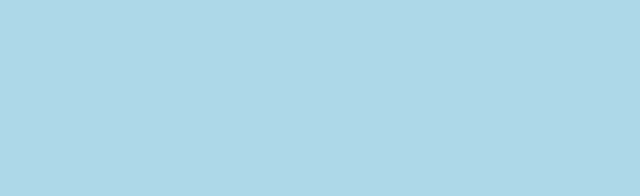
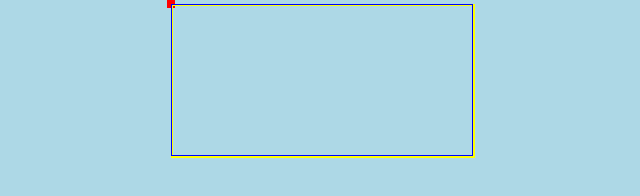
Before and after one commit to DonTri/AR-Project_1, a plain HTML site: page index.html in a window 1280 px wide. Shown: the whole page, without its empty margins (33-673 px from the left). Drawn offline with Linux system fonts and the light colour scheme.

Commit message:
no message

```diff
--- a/index.html
+++ b/index.html
@@ -11,9 +11,10 @@
 
 <!-- ******************************  Body  ******************************* -->
 <body>
-	<canvas id="canvas"></canvas>
-	<video autoplay id="video"></video>
-
+	<div id='container'>
+		<canvas id="canvas"></canvas>
+		<video autoplay id="video"></video>
+	</div>
 
 
 	<!-- **************************  scripts  **************************** -->
--- a/scripts/main.js
+++ b/scripts/main.js
@@ -1,7 +1,5 @@
 var stream, video;
 var canvas = document.getElementById('canvas');
-
-
 
 
 if (hasUserMedia()) {
@@ -12,37 +10,35 @@ if (hasUserMedia()) {
     navigator.getUserMedia({
         video: true,
         audio: false
-    }, function(stream) {
+    }, function (stream) {
         video = document.querySelector('video');
 
         //strech the video
-        //video.width = 320;
 
-        video.setAttribute('height', window.innerHeight);
-
-        video.oncanplay = function() {
+        video.oncanplay = function () {
             //set the size of the canvas same as video's
 
-            video.width = 100;
+            video.style.height = window.innerHeight + 'px';
             canvas.width = video.videoWidth;
-            canvas.style.width = video.width;
-            console.log(video.width);
-  			console.log(video.videoWidth);
+            canvas.height = video.videoHeight;
+            canvas.style.height = window.innerHeight + 'px';
+            canvas.style.width = (canvas.width / canvas.height) * window.innerHeight + 'px';
 
+            document.getElementById('container').style.height = window.innerHeight + 'px';
+            document.getElementById('container').style.width = (canvas.width / canvas.height) * window.innerHeight + 'px';
         }
 
         /*//set the size of the canvas same as video's
         canvas.setAttribute('height', video.height);
         canvas.width = video.width + 'px';*/
 
-        setVideosPosition();
-        setCanvasPosition();
-
+        // setVideosPosition();
+        // setCanvasPosition();
         //inserting our stream to the video tag
         video.srcObject = stream; //doing the same as the command infront: video.src = window.URL.createObjectURL(stream);
 
 
-    }, function(err) {});
+    }, function (err) {});
 
 } else {
     alert("WebRTC is not supported");
@@ -56,7 +52,6 @@ function hasUserMedia() {
     return !!(navigator.getUserMedia || navigator.webkitGetUserMedia ||
         navigator.mozGetUserMedia);
 }
-
 
 
 //set videos position in the middle of the window
@@ -76,8 +71,6 @@ function setCanvasPosition() {
 }
 
 
-
-
 //************************* BUTTONS *************************//
 /*btnGetAudioTracks.addEventListener("click", function() {
     console.log("getAudioTracks");
--- a/styles/app.css
+++ b/styles/app.css
@@ -3,24 +3,26 @@ body{
 	background-color: lightblue;
 }
 
-
+#container{
+	left : 200px;
+	position: fixed;
+	border: 4px solid red;
+}
 
 #canvas {
-	position:relative;
-	z-index: 1;
-	width: 480;
-	height: 100;
-
+	position:absolute;
+	z-index:10;
+	left: 0px;
+	top: 0px;
+	border: 1px solid blue;
 }
 
 #video {
-	position: fixed;
-	/*top:50px;
-    bottom: 40px;*/
-    right: 200px;
-    left: 200px;
-    z-index: 2;
-
+	position: absolute;
+    left: 0px;
+    top: 0px;
+    z-index: 5;
+    border: 2px solid yellow;
 }
 
 
```
